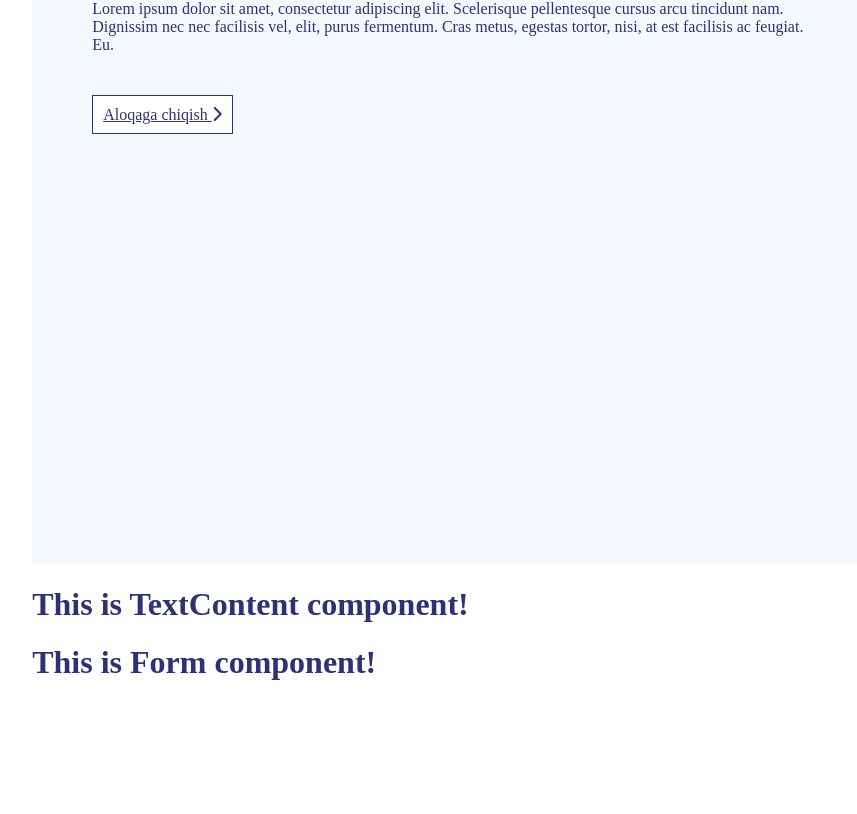
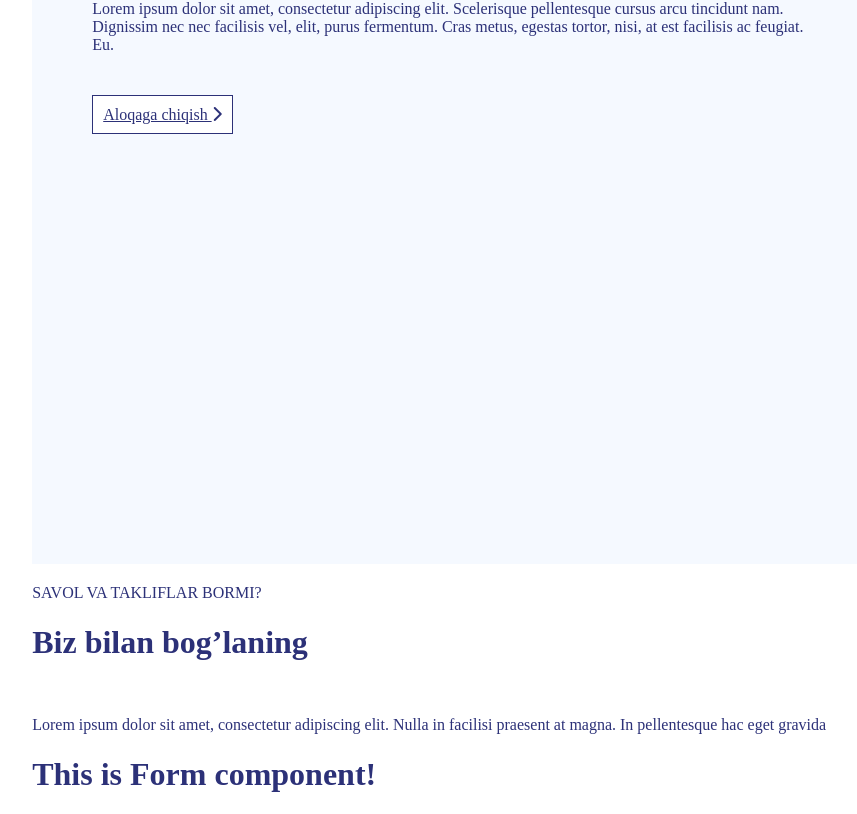
Before and after one commit to hakimov-dev/truck-service-landing, a Vue app: page / in a window 1280 px wide. Shown: the part 4313-5127 px from the top of the page, without its empty margins (39-896 px from the left). Before the commit the page ends 5016 px from the top, so only its background shows below. Built offline with nearby package versions, Linux system fonts and the light colour scheme; the HTML template or start-up script is replaced by a standard one.

Commit message:
Added content.

```diff
--- a/src/components/Contact/components/TexContent.vue
+++ b/src/components/Contact/components/TexContent.vue
@@ -1,6 +1,9 @@
 <template>
-    <div class="main">
-     <h1>This is TextContent component!</h1>
+    <div class="main w-3/4">
+    <span class="text-2xl">SAVOL VA TAKLIFLAR BORMI?</span>
+          <h1 class="text-6xl font-bold">Biz bilan bog’laning</h1>
+          <br>
+          <p class="leading-8 w-1/4">Lorem ipsum dolor sit amet, consectetur adipiscing elit. Nulla in facilisi praesent at magna. In pellentesque hac eget gravida</p>
     </div>
 </template>
 
```
